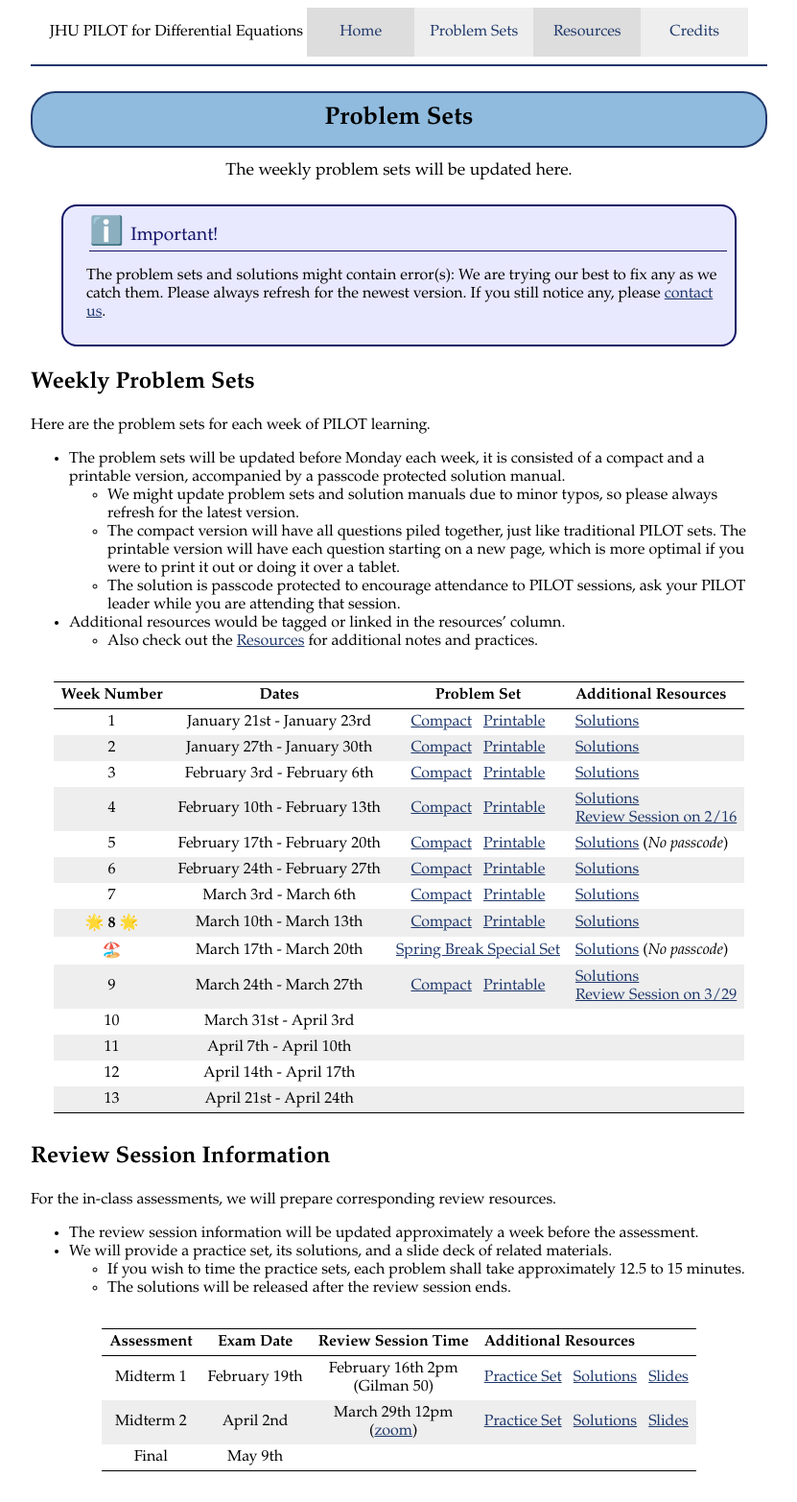
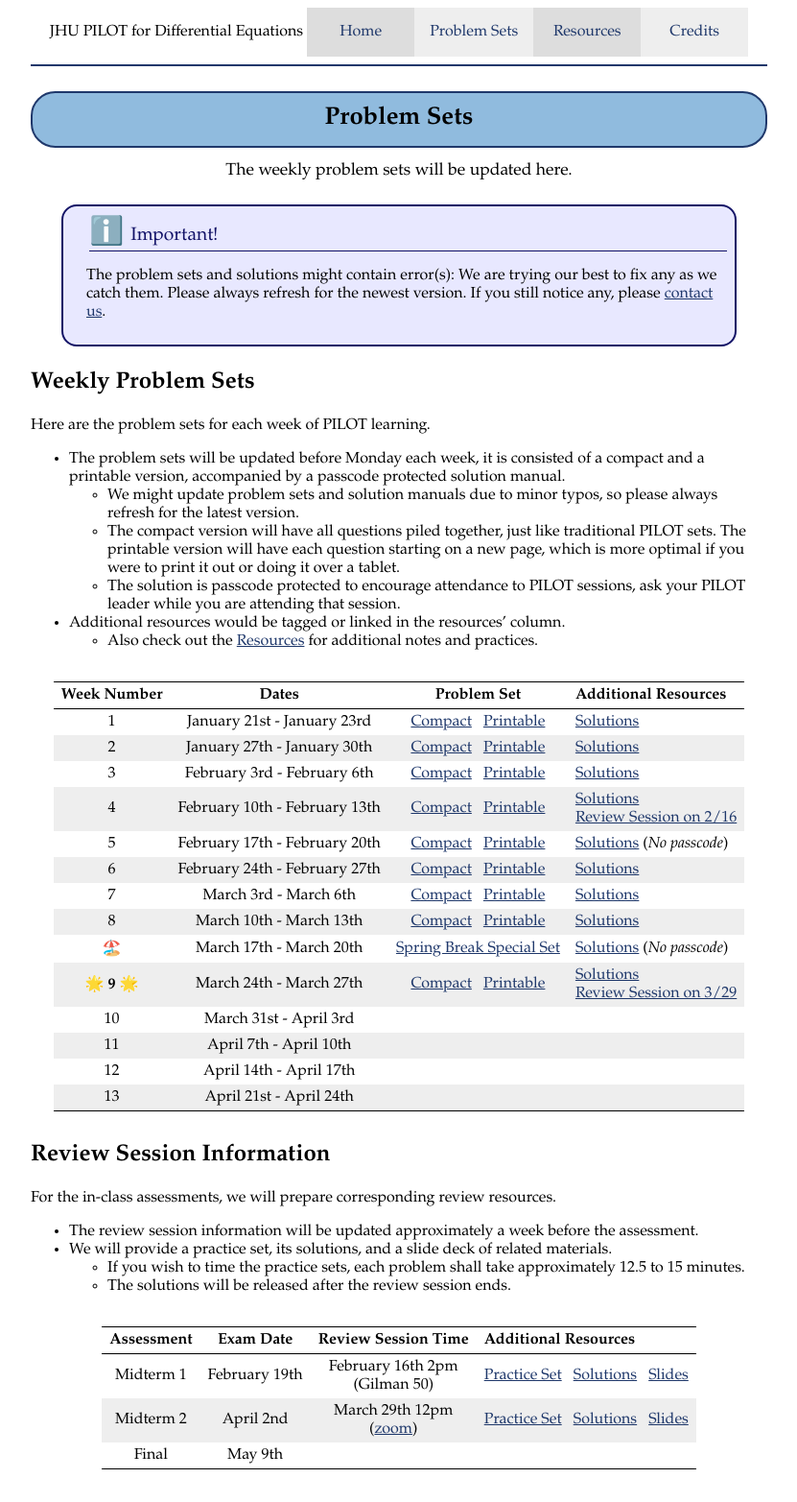
Before and after one commit to JHU-ODE-PILOT/SP25, a Jekyll site: the page built from problem_sets.md, in a window 1280 px wide. Shown: the whole page at 96% size, without its empty margins (224-1055 px from the left). Built offline with Jekyll 4.4.1, drawn with Linux system fonts in a browser that asks for light colours.

```diff
--- a/problem_sets.md
+++ b/problem_sets.md
@@ -34,9 +34,9 @@ Here are the problem sets for each week of PILOT learning.
 | 5 | February 17th - February 20th | [Compact]({{site.baseurl}}/PSets/5C.pdf) &nbsp; [Printable]({{site.baseurl}}/PSets/5E.pdf) | [Solutions]({{site.baseurl}}/PSets/5S.pdf) (*No passcode*) |
 | 6 | February 24th - February 27th | [Compact]({{site.baseurl}}/PSets/6C.pdf) &nbsp; [Printable]({{site.baseurl}}/PSets/6E.pdf) | [Solutions]({{site.baseurl}}/PSets/6S.pdf) |
 | 7 | March 3rd - March 6th | [Compact]({{site.baseurl}}/PSets/7C.pdf) &nbsp; [Printable]({{site.baseurl}}/PSets/7E.pdf) | [Solutions]({{site.baseurl}}/PSets/7S.pdf) |
-| **🌟 8 🌟** | March 10th - March 13th | [Compact]({{site.baseurl}}/PSets/8C.pdf) &nbsp; [Printable]({{site.baseurl}}/PSets/8E.pdf) | [Solutions]({{site.baseurl}}/PSets/8S.pdf) |
+| 8 | March 10th - March 13th | [Compact]({{site.baseurl}}/PSets/8C.pdf) &nbsp; [Printable]({{site.baseurl}}/PSets/8E.pdf) | [Solutions]({{site.baseurl}}/PSets/8S.pdf) |
 | 🏖️ | March 17th - March 20th | [Spring Break Special Set]({{site.baseurl}}/PSets/SB.pdf) | [Solutions]({{site.baseurl}}/PSets/SBS.pdf) (*No passcode*) |
-| 9 | March 24th - March 27th | [Compact]({{site.baseurl}}/PSets/9C.pdf) &nbsp; [Printable]({{site.baseurl}}/PSets/9E.pdf) | [Solutions]({{site.baseurl}}/PSets/9S.pdf) <br> [Review Session on 3/29](#review-session-information) |
+| **🌟 9 🌟** | March 24th - March 27th | [Compact]({{site.baseurl}}/PSets/9C.pdf) &nbsp; [Printable]({{site.baseurl}}/PSets/9E.pdf) | [Solutions]({{site.baseurl}}/PSets/9S.pdf) <br> [Review Session on 3/29](#review-session-information) |
 | 10 | March 31st - April 3rd |  |  |
 | 11 | April 7th - April 10th |  |  |
 | 12 | April 14th - April 17th |  |  |
```
